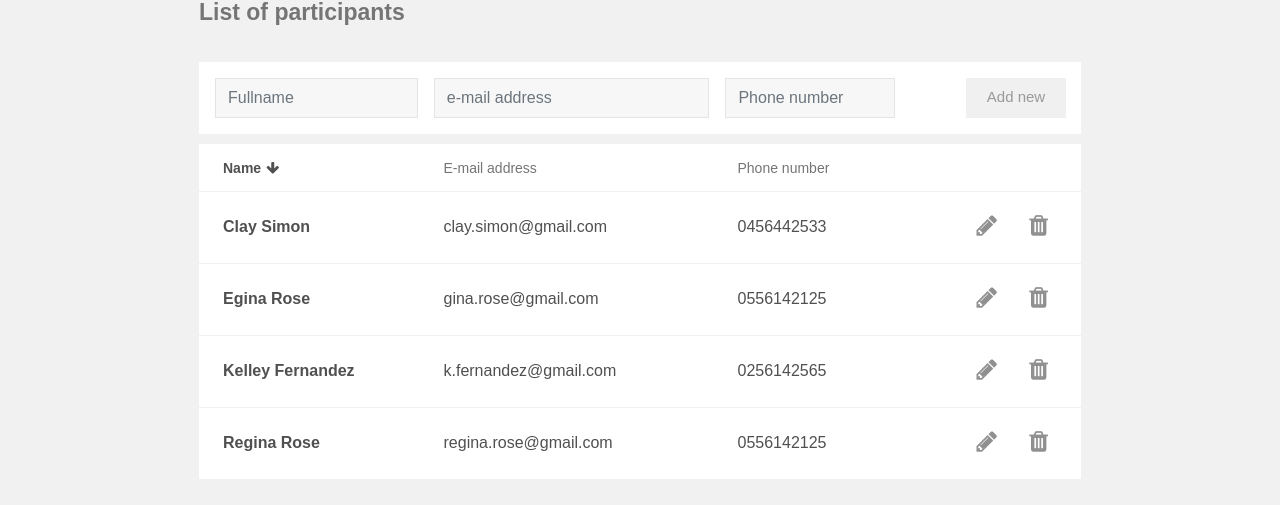
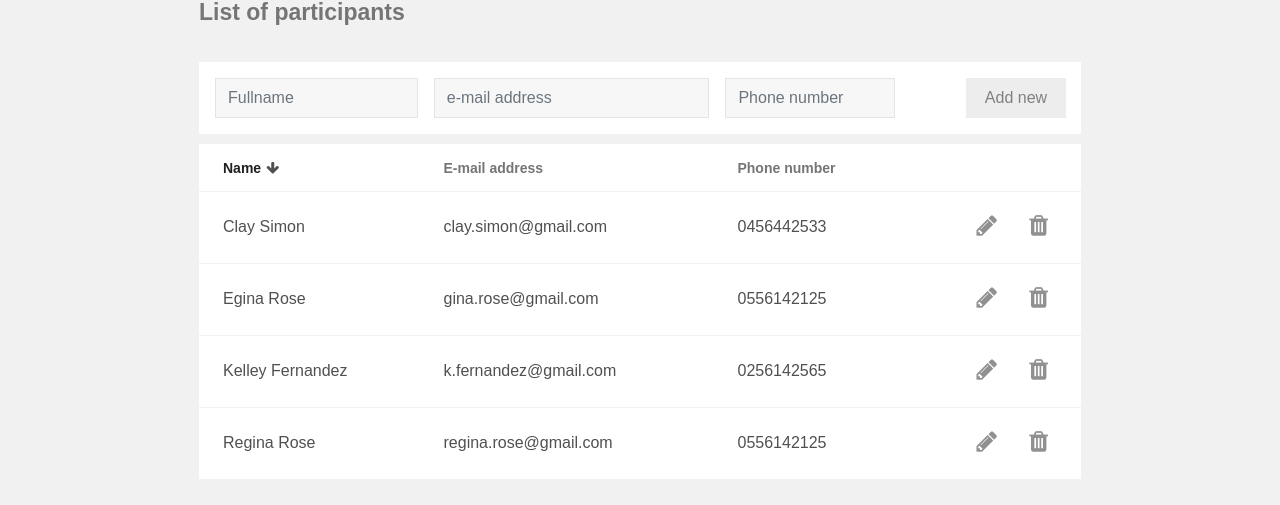
Before and after one commit to hongloans9/DigiaTest, a React (Create React App) app: page / in a window 1280 px wide. Shown: the part 162-667 px from the top of the page. Built offline with nearby package versions, Linux system fonts and the light colour scheme.

Commit message:
small fix

```diff
--- a/src/components/App.css
+++ b/src/components/App.css
@@ -50,7 +50,7 @@
   padding: 16px 0;
   font-size: 14px;
   color: #757575;
-  font-weight: 500;
+  font-weight: 600;
   line-height: 16px;
   height: 48px;
   cursor: pointer;
@@ -77,8 +77,7 @@
   color: #505050;
 }
 #sorting {
-  font-weight: 600;
-  color: #505050;
+  color: #202020;
 }
 #no-sorting i {
   display: none;
@@ -136,31 +135,32 @@
   margin-right: 10px;
   background-color: #ededed;
 }
+#btn-sub:hover {
+  background-color: #d8d8d8;
+}
 #btn-sub-active {
   color: white;
   width: 100px;
   margin-right: 10px;
   background-color: #007bff;
 }
-
+#btn-sub-active:hover {
+  background-color: #0470e4;
+}
 .btn-cancel {
   color: #007bff;
   margin-right: 7px;
   background-color: #ededed;
 }
-
+.btn-cancel:hover {
+  background-color: #d8d8d8;
+}
 .btn-primary {
   margin-right: 10px;
 }
-
 .btn {
   font-weight: 500;
   height: 40px;
   border-radius: 0;
-  font-size: 15px;
-  opacity: 0.8;
-}
-.btn:hover {
-  opacity: 1;
   font-size: 16px;
 }
--- a/src/components/participants_list.js
+++ b/src/components/participants_list.js
@@ -11,7 +11,6 @@ class ParticipantsList extends Component {
     }
 
     renderParticipants(participant, index) {
-        const { sortByName, sortByEmail, sortByPhone } = this.props.participants;
         if (this.props.selected.id === participant.id) {
             return (
                 <div key={index} className="row">
@@ -21,9 +20,9 @@ class ParticipantsList extends Component {
         } else {
             return (
                 <div key={index} className="row align-items-center">
-                    <div className="col-3 col-name" id={this.showIcon(sortByName)}>{participant.name}</div>
-                    <div className="col-4 col-mail" id={this.showIcon(sortByEmail)}>{participant.email}</div>
-                    <div className="col-3" id={this.showIcon(sortByPhone)}>{participant.phone}</div>
+                    <div className="col-3 col-name">{participant.name}</div>
+                    <div className="col-4 col-mail">{participant.email}</div>
+                    <div className="col-3">{participant.phone}</div>
                     <div className="col" align="right">
                         <i className="fa fa-pencil" onClick={() => this.props.showEditForm(participant)}></i>
                         <i className="fa fa-trash" onClick={() => this.props.deleteParticipant(participant)}></i>
```
